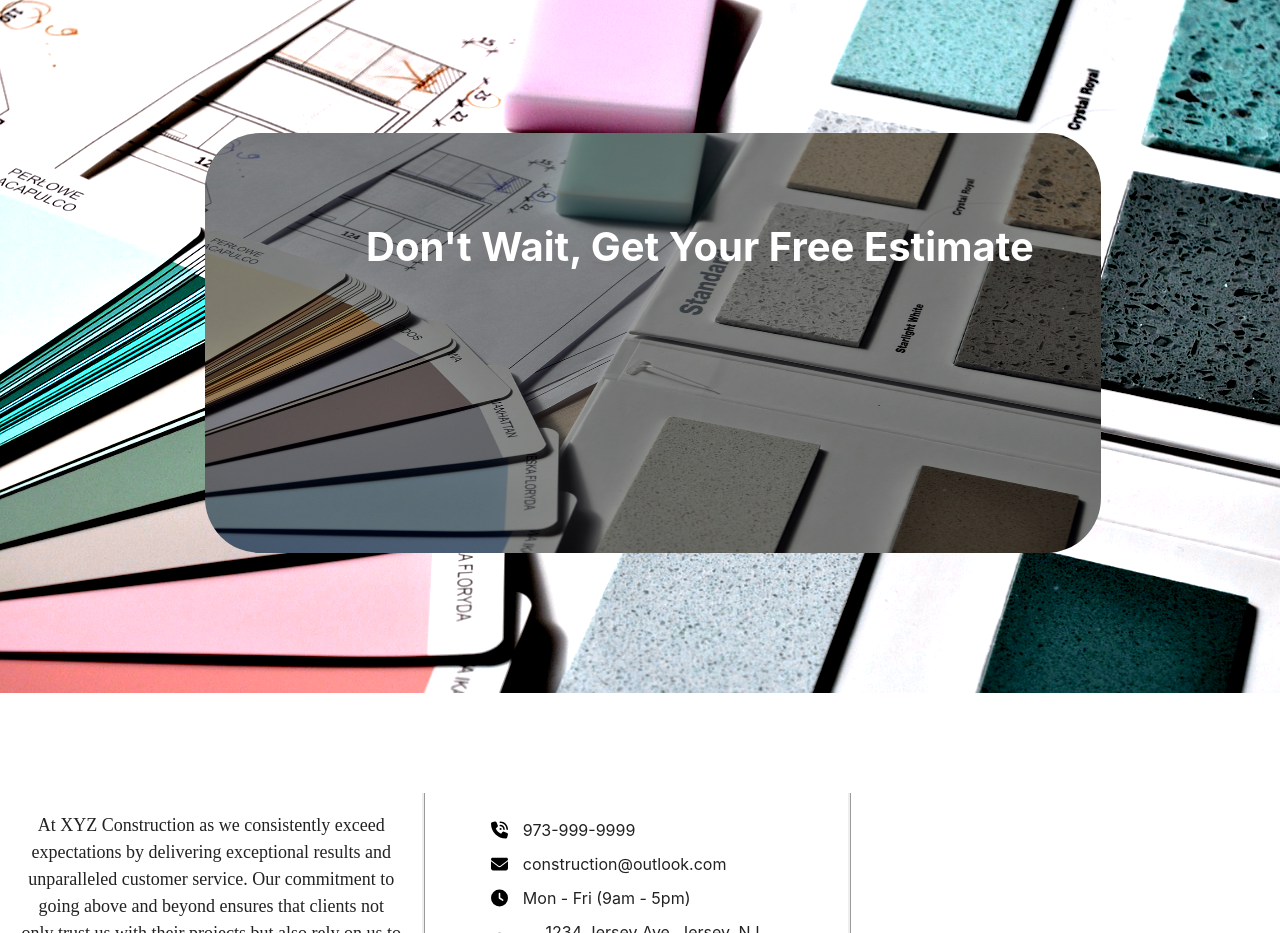
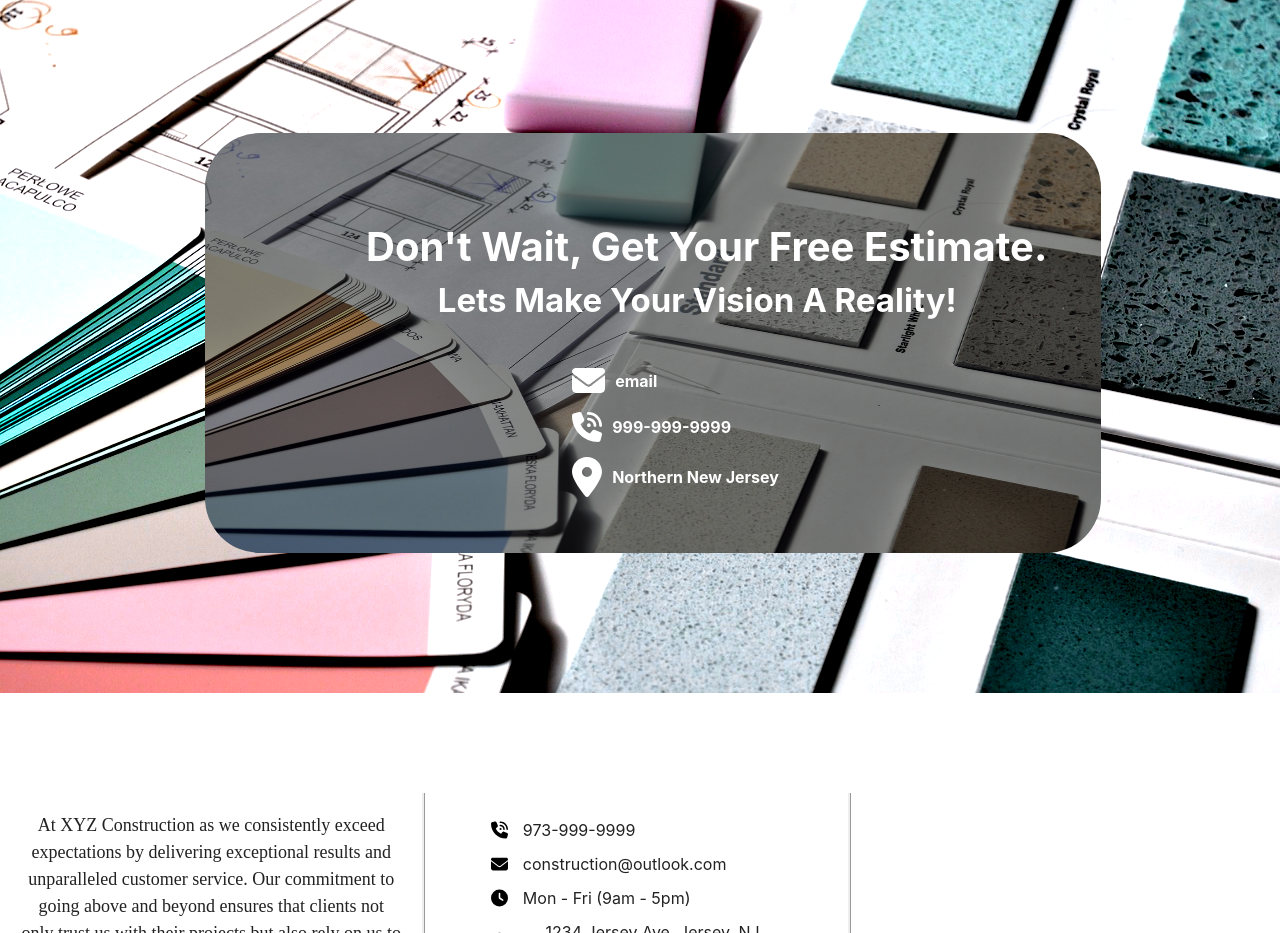
Before and after one commit to mmike1717/Construction-website, a React (Vite) app: page / in a window 1280 px wide. Shown: the part 3040-3973 px from the top of the page. Built offline with nearby package versions, Linux system fonts and the light colour scheme.

Commit message:
adding a about us page

```diff
--- a/src/components/ContactUs/ContactUs.css
+++ b/src/components/ContactUs/ContactUs.css
@@ -44,3 +44,46 @@
     font-weight: bold;
     color: white;
 }
+
+.VisionARealityTitle{
+    position: absolute;
+    top: 34%;
+    left: 26%;
+    font-size: 33px;
+    font-weight: bold;
+    color: white;
+}
+
+
+.MainDivForContactUsInfo{
+    position: absolute;
+    top: 55%;
+    left: 41%;
+    display: flex;
+    flex-direction: column;
+    align-items: flex-start;
+    width: 250px;
+    row-gap: 15px;
+    font-weight: bold;
+    color: white;
+}
+
+
+.IconsForContactUs{
+    width: 30px;
+    filter: invert(1);
+    margin-right: 10px;
+}
+
+
+.IconsForContactUs1{
+    width: 33px;
+    filter: invert(1);
+    margin-right: 10px;
+}
+
+
+.DivHoldingIconAndInfo{
+    display: flex;
+    align-items: center;
+}
--- a/src/components/ContactUs/ContactUsSection.jsx
+++ b/src/components/ContactUs/ContactUsSection.jsx
@@ -2,6 +2,10 @@
 import './ContactUs.css'
 import Kitchen5 from '../../assets/kitchen05.jpg'
 import designPic from '../../assets/interior-design.jpg'
+import phone from '../../assets/phone.svg'
+import email from '../../assets/envelope.svg'
+import location from '../../assets/location-dot.svg'
+
 
 export default function ContactUs(){
 
@@ -12,8 +16,13 @@ export default function ContactUs(){
                 <img className='ContactUsPic' src={designPic}></img>
                 <div className='CenterDivForEstimate'>
                     <img className='CenterDivPic' src={designPic}></img>
-                    <div className='FreeEstimateTitle'>Don't Wait, Get Your Free Estimate</div>
-                    <div>Lets Make Your Vision A Reality</div>
+                    <div className='FreeEstimateTitle'>Don't Wait, Get Your Free Estimate.</div>
+                    <div className='VisionARealityTitle'>Lets Make Your Vision A Reality!</div>
+                    <div className='MainDivForContactUsInfo'>
+                        <div className='DivHoldingIconAndInfo'> <img className='IconsForContactUs1' src={email}></img>email</div>
+                        <div className='DivHoldingIconAndInfo'> <img className='IconsForContactUs' src={phone}></img>999-999-9999</div>
+                        <div className='DivHoldingIconAndInfo'> <img className='IconsForContactUs' src={location}></img>Northern New Jersey</div>
+                    </div>
                 </div>
             </div>
         </>
```
Also changed, not shown: src/components/AboutUsPage/aboutUsPage.jsx (added, +13 -0 lines), src/components/AboutUsPage/aboutUs.css (added).
